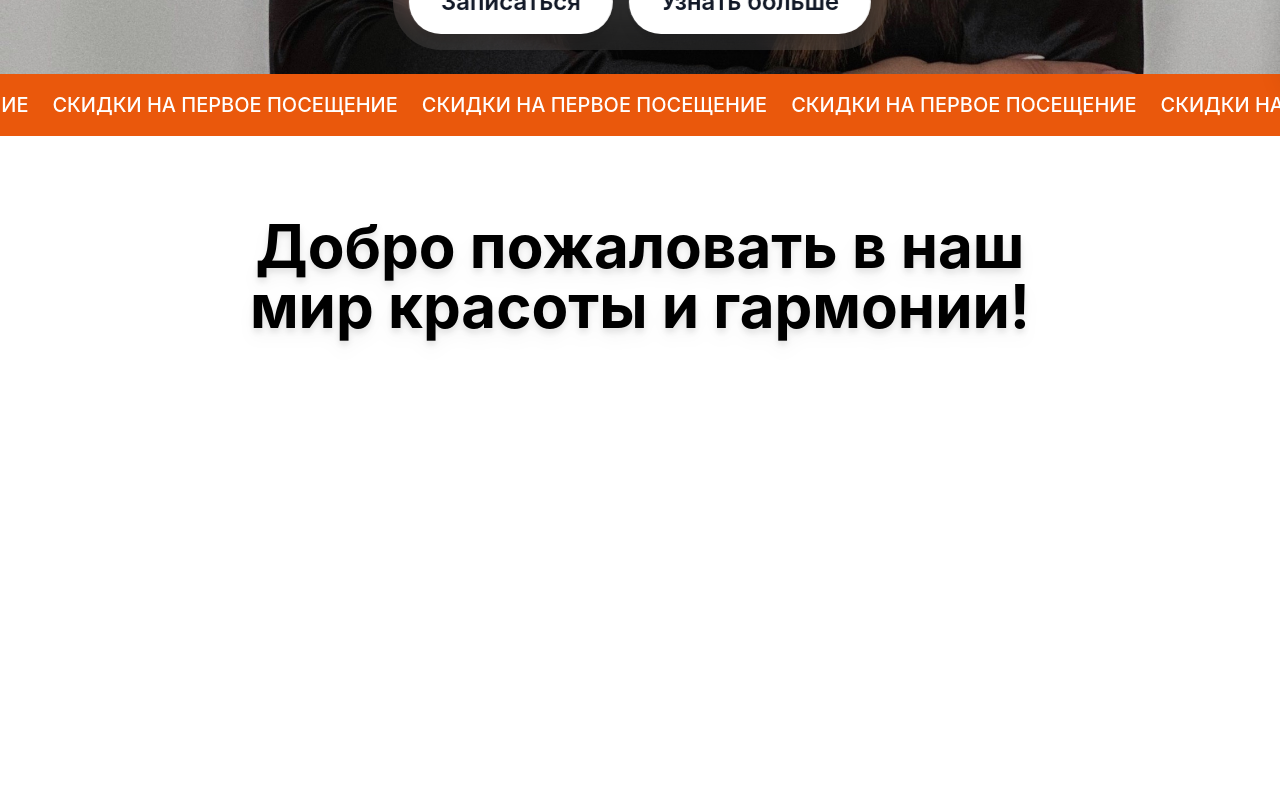
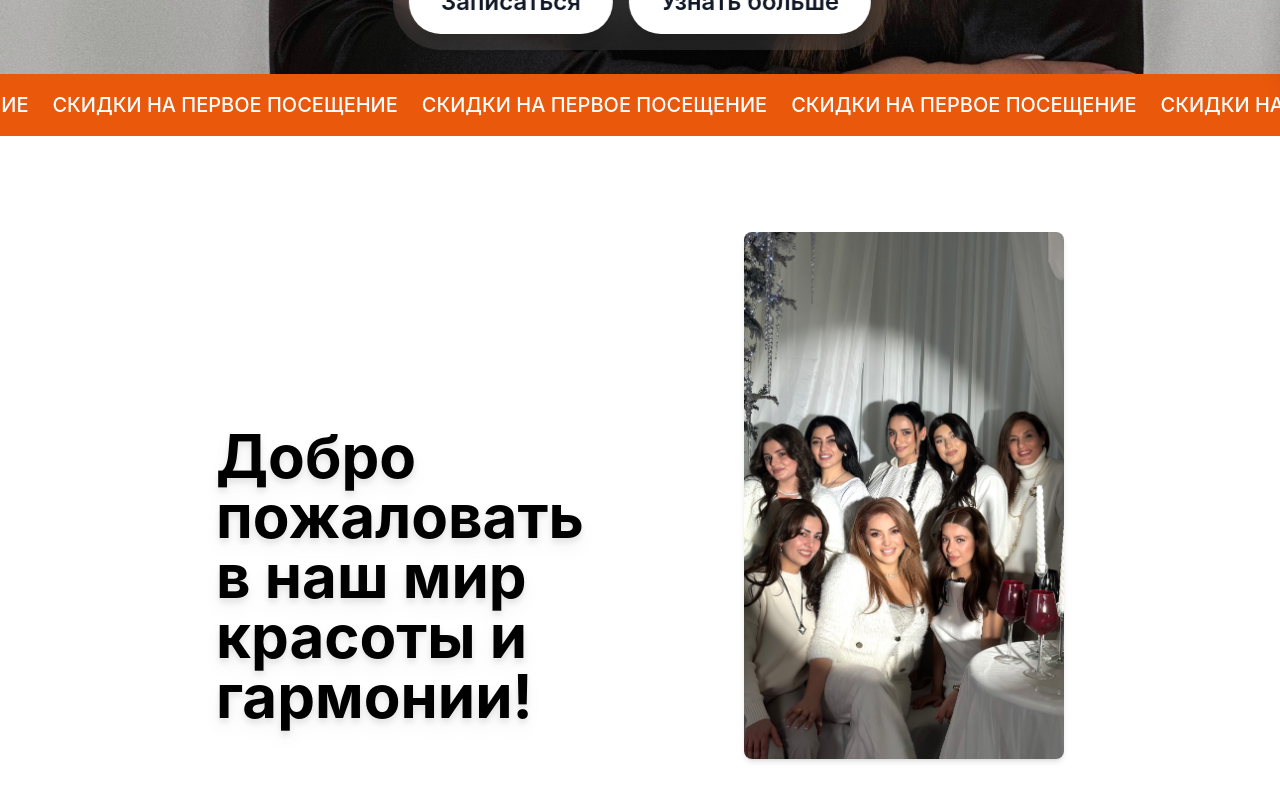
Before and after one commit to saydullayev-d/waxing_hausa, a React (Create React App) app: page / in a window 1280 px wide. Shown: the part 726-1526 px from the top of the page. Built offline with nearby package versions, Linux system fonts and the light colour scheme.

Commit message:
update welcome section

```diff
--- a/src/components/WelcomeSection/WelcomeSection.js
+++ b/src/components/WelcomeSection/WelcomeSection.js
@@ -1,14 +1,25 @@
 import React from "react";
+import WelcomeImg from "../../static/images/welcome_img.jpg"
 
 const WelcomeSection = () =>{
     return(
         <section className="text-black relative h-screen w-full bg-cover bg-center flex flex-col justify-center items-center text-center">
-        <div className="relative z-10 flex flex-col items-center w-full max-w-4xl px-4 sm:px-6 h-full">
+        <div className="relative z-10 flex flex-col md:flex-row items-center justify-between w-full max-w-4xl px-4 sm:px-6 h-full">
 
-        <h1 className="text-4xl sm:text-4xl md:text-5xl lg:text-6xl font-bold drop-shadow-lg leading-relaxed sm:leading-relaxed md:leading-relaxed mt-14 sm:mt-16 md:mt-20">
+        <div className="flex flex-col items-center md:items-start text-center md:text-left md:w-1/2">
+          <h1 className="text-4xl sm:text-4xl md:text-5xl lg:text-6xl font-bold drop-shadow-lg leading-relaxed sm:leading-relaxed md:leading-relaxed mt-14 sm:mt-16 md:mt-20">
             Добро пожаловать в наш мир красоты и гармонии!
-        </h1>
+          </h1>
+        </div>
 
+        <div className="mt-8 md:mt-0 md:w-1/2 flex justify-end"></div>
+        <div className="mt-8 w-full h-[80%] max-w-xs sm:max-w-sm md:max-w-md lg:max-w-lg">
+            <img
+                src={WelcomeImg}
+                alt="Welcome img"
+                className="w-full h-auto object-cover rounded-lg shadow-md"
+            ></img>
+        </div>
         </div>
         </section>
     );
```
Also changed, not shown: src/static/images/welcome_img.jpg (added).
